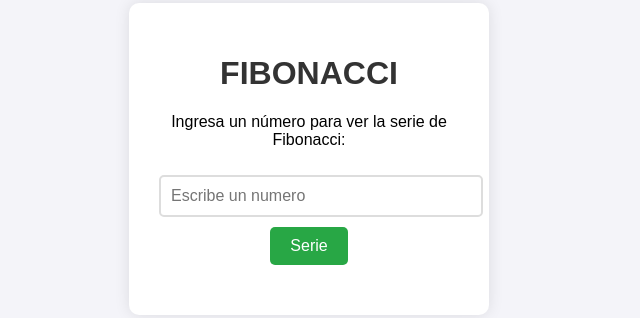
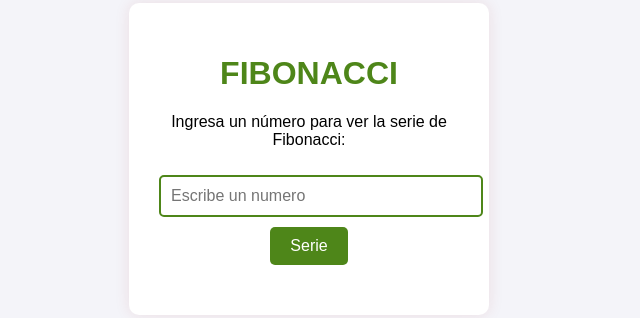
Before and after one commit to estranopaola/logica-programacion-4, a plain HTML site: page index.html in a window 1280 px wide. Shown: the part 241-559 px from the top of the page, without its empty margins (331-971 px from the left). Drawn offline with Linux system fonts and the light colour scheme.

Commit message:
cammbio css

```diff
--- a/style.css
+++ b/style.css
@@ -11,28 +11,28 @@ body {
 .container {
     background-color: white;
     border-radius: 10px;
-    box-shadow: 0 0 15px rgba(0, 0, 0, 0.1);
+    box-shadow: 0 0 15px rgba(164, 29, 29, 0.1);
     padding: 30px;
     text-align: center;
     width: 300px;
 }
 
 h1 {
-    color: #333;
+    color: #4e8619;
 }
 
 input {
     width: 100%;
     padding: 10px;
     margin: 10px 0;
-    border: 2px solid #ddd;
+    border: 2px solid #4e8619;
     border-radius: 5px;
     font-size: 16px;
 }
 
 button {
     padding: 10px 20px;
-    background-color: #28a745;
+    background-color: #4e8619;
     color: white;
     border: none;
     border-radius: 5px;
@@ -41,7 +41,7 @@ button {
 }
 
 button:hover {
-    background-color: #218838;
+    background-color: #69b620;
 }
 
 .result {
@@ -51,6 +51,6 @@ button:hover {
 }
 
 .error {
-    color: red;
+    color: rgb(255, 3, 3);
     margin-top: 20px;
 }
```
